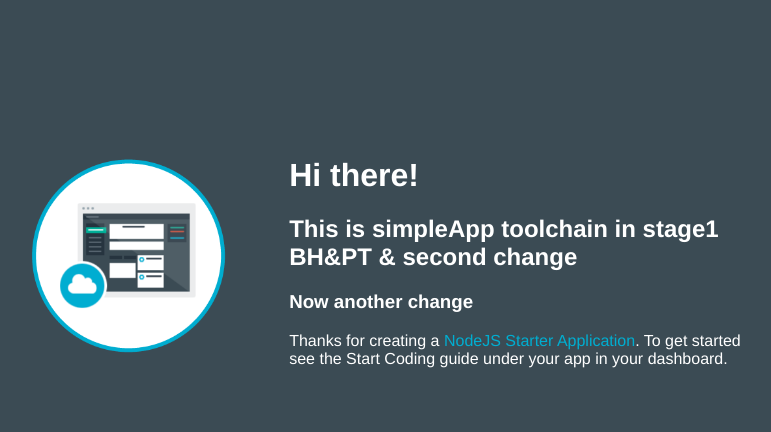
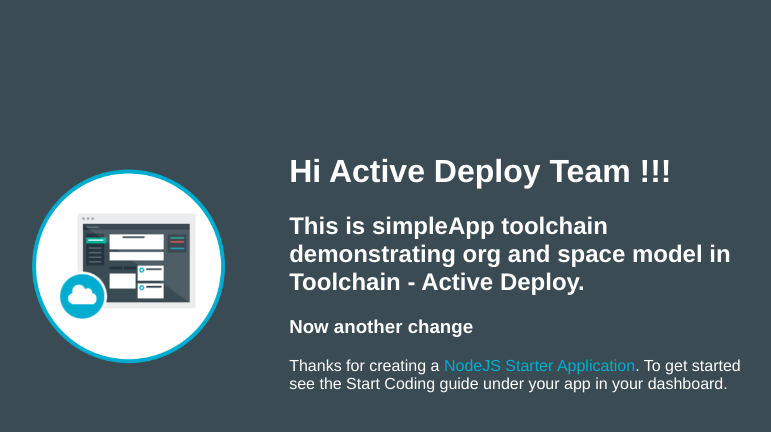
Before and after one commit to BirgitHeubach/https-github.com-BirgitHeubach-B-simpleApp4Toolchain, a website: page public/index.html in a window 1280 px wide. Shown: the whole page, without its empty margins (253-1024 px from the left). Drawn offline with Linux system fonts and the light colour scheme.

Commit message:
changes to the app html for org and space model

```diff
--- a/public/index.html
+++ b/public/index.html
@@ -15,8 +15,8 @@
         <td style= "width:30%;">
           <img class = "newappIcon" src="images/newapp-icon.png">
         <td>
-            <h1>Hi there! </h1>
-            <h2>This is simpleApp toolchain in stage1 BH&PT & second change</h2>
+            <h1>Hi Active Deploy Team !!! </h1>
+            <h2>This is simpleApp toolchain demonstrating org and space model in Toolchain - Active Deploy.</h2>
 	    <h3>Now another change</h3>
             <p>Thanks for creating a
             <span class = "blue">NodeJS Starter Application</span>.
```
